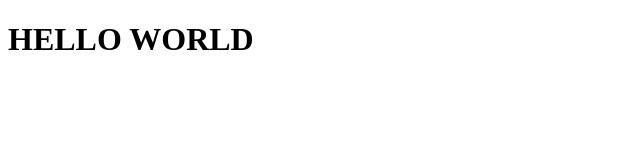
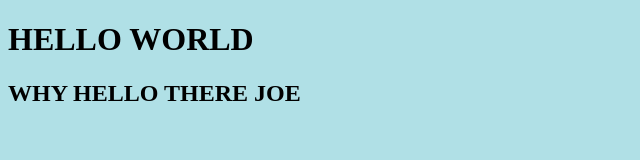
Before and after one commit to chrissussol/github-for-noobs, a plain HTML site: page index.html in a window 1280 px wide. Shown: the whole page, without its empty margins (0-640 px from the left). Drawn offline with Linux system fonts and the light colour scheme.

Commit message:
make the index more pretty
Have added color and reply

```diff
--- a/index.html
+++ b/index.html
@@ -1,8 +1,19 @@
 <!DOCTYPE html>
 <html lang="en">
+
+<style>
+ body { background-color: powderblue; }
+ </style>
+
+<body>
 <h1>
   HELLO WORLD
 </h1>
 
+<h2>
+  WHY HELLO THERE JOE
+</h2>
+
+</body>
 
 </html>
```
